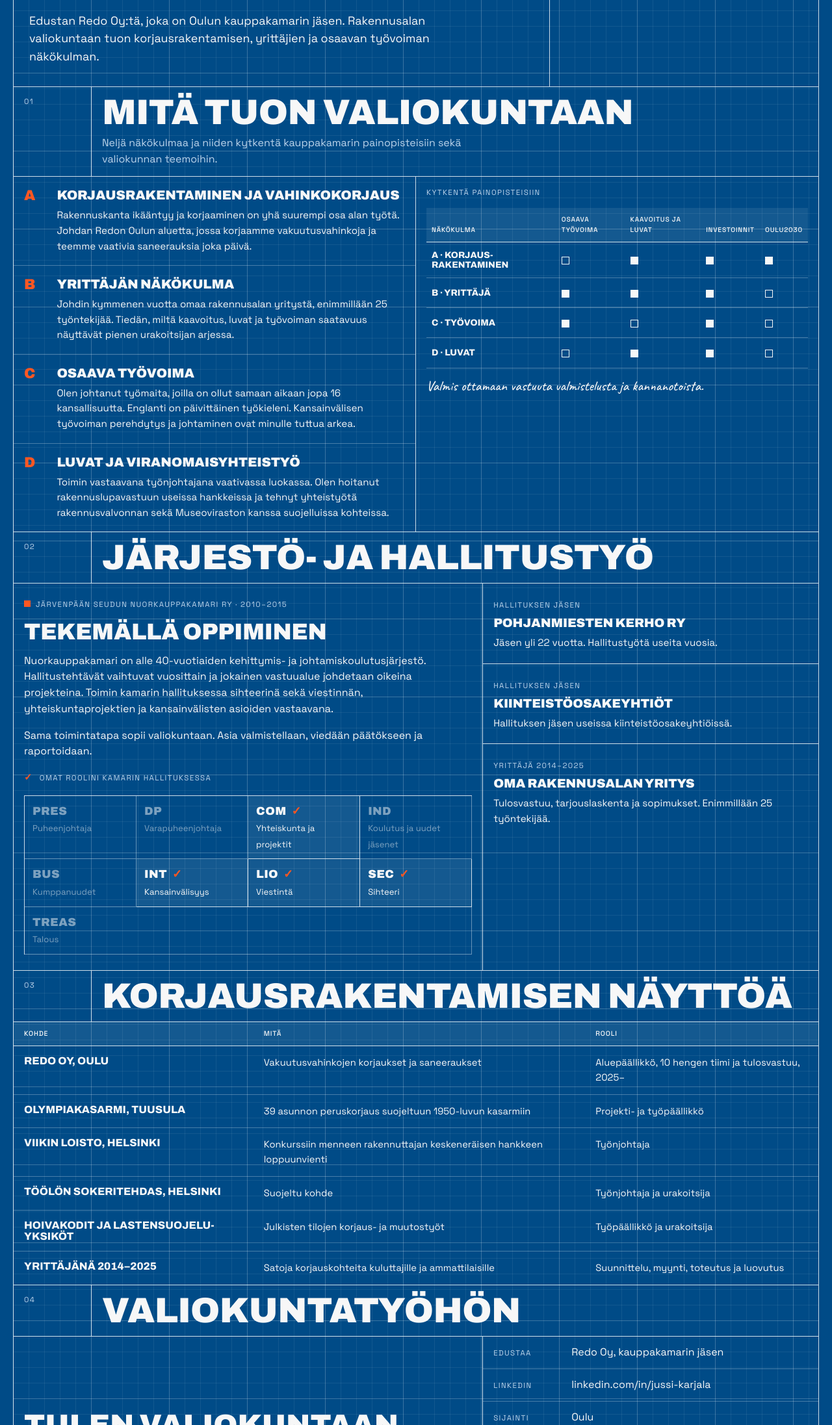
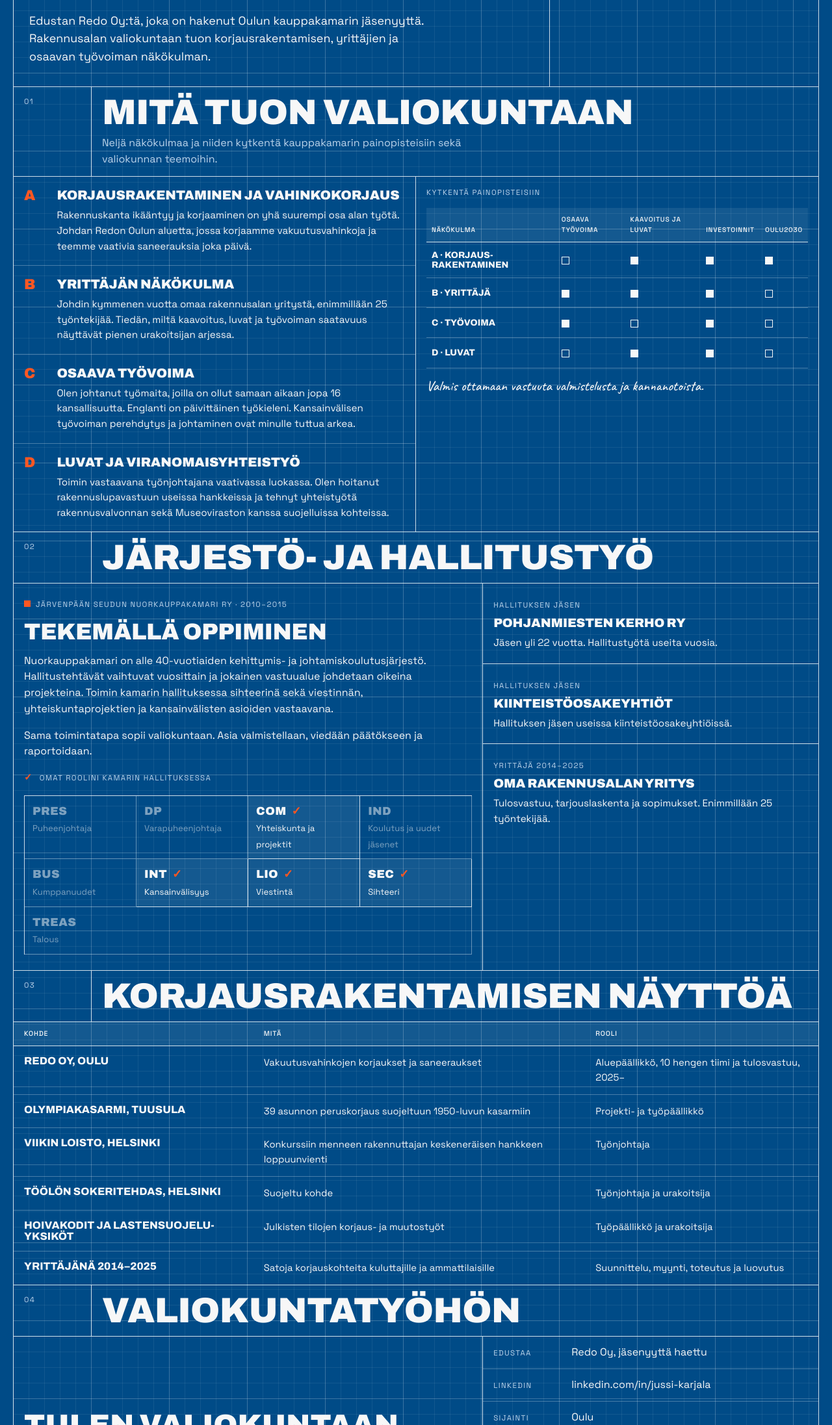
Before and after one commit to karjalajussi/portfolio, a plain HTML site: page kauppakamari/index.html in a window 1280 px wide. Shown: the part 607-2800 px from the top of the page at 65% size. Drawn offline with Linux system fonts and the light colour scheme.

Commit message:
Kauppakamari-alasivu: Redo on hakenut jäsenyyttä
Co-Authored-By: Claude Opus 5.5 <noreply@anthropic.com>
Claude-Session: https://claude.ai/code/session_01Xy7aX9MxfzwNdT8E6RN4Wo

```diff
--- a/kauppakamari/index.html
+++ b/kauppakamari/index.html
@@ -168,7 +168,7 @@ a:focus-visible,button:focus-visible,[tabindex]:focus-visible { outline:3px soli
       </div>
       <div style="display:flex;flex-direction:column;gap:20px" data-enter="2">
         <div class="role">Korjausrakentamisen ammattilainen<small>Aluepäällikkö, Redo Oy, Oulu</small></div>
-        <p class="lead">Edustan Redo Oy:tä, joka on Oulun kauppakamarin jäsen. Rakennusalan valiokuntaan tuon korjausrakentamisen, yrittäjien ja osaavan työvoiman näkökulman.</p>
+        <p class="lead">Edustan Redo Oy:tä, joka on hakenut Oulun kauppakamarin jäsenyyttä. Rakennusalan valiokuntaan tuon korjausrakentamisen, yrittäjien ja osaavan työvoiman näkökulman.</p>
       </div>
     </div>
     <div class="data" aria-label="Keskeiset luvut" data-enter="3">
@@ -259,7 +259,7 @@ a:focus-visible,button:focus-visible,[tabindex]:focus-visible { outline:3px soli
         <p>Olen syntyjään oululainen ja palasin kotikaupunkiini. Haluan, että Oulussa rakennetaan ja korjataan sujuvasti. Siihen tarvitaan tekijöitä, toimivat luvat ja alan oma ääni.</p>
       </div>
       <div class="b">
-        <div class="field"><span class="mono">Edustaa</span><span>Redo Oy, kauppakamarin jäsen</span></div>
+        <div class="field"><span class="mono">Edustaa</span><span>Redo Oy, jäsenyyttä haettu</span></div>
         <div class="field"><span class="mono">LinkedIn</span><a href="https://www.linkedin.com/in/jussi-karjala/">linkedin.com/in/jussi-karjala</a></div>
         <div class="field"><span class="mono">Sijainti</span><span>Oulu</span></div>
         <div class="sig">Jussi Karjala</div>
```
